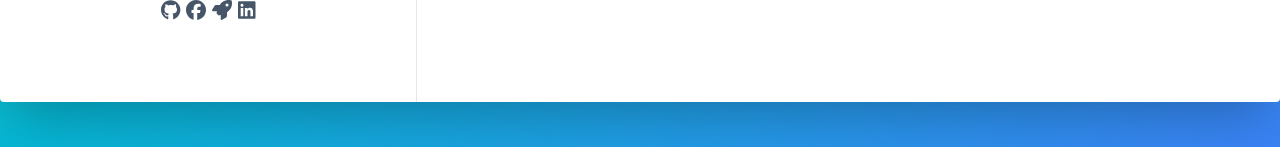
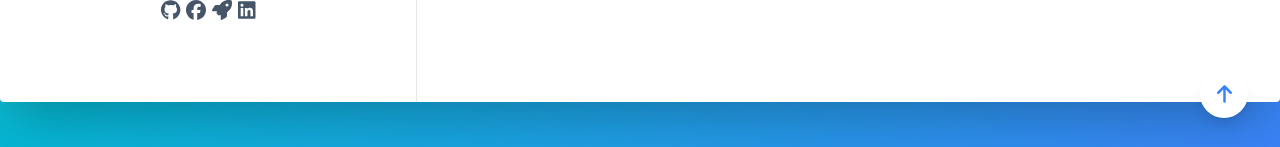
Before and after one commit to wjdtmddnr24/Curriculum-Vitae, a Next.js app: page / in a window 1280 px wide. Shown: the part 650-797 px from the top of the page. Built offline with nearby package versions, Linux system fonts and the light colour scheme.

Commit message:
feat: add ScrollUpButton

```diff
--- /dev/null
+++ b/src/features/scroll-up-button/ScrollUpButton.tsx
@@ -0,0 +1,16 @@
+import { faArrowUp } from "@fortawesome/free-solid-svg-icons";
+import { FontAwesomeIcon } from "@fortawesome/react-fontawesome";
+
+interface ScrollUpButtonProps {
+  onClick?: () => void;
+}
+export const ScrollUpButton = ({ onClick }: ScrollUpButtonProps) => {
+  return (
+    <div
+      className="fixed bottom-8 right-8 w-12 h-12 rounded-full bg-white shadow-lg z-50 flex items-center justify-center text-xl text-blue-500 hover:cursor-pointer hover:shadow-xl hover:scale-110 ease-in-out active:scale-105 duration-200"
+      onClick={onClick}
+    >
+      <FontAwesomeIcon icon={faArrowUp} />
+    </div>
+  );
+};
```
